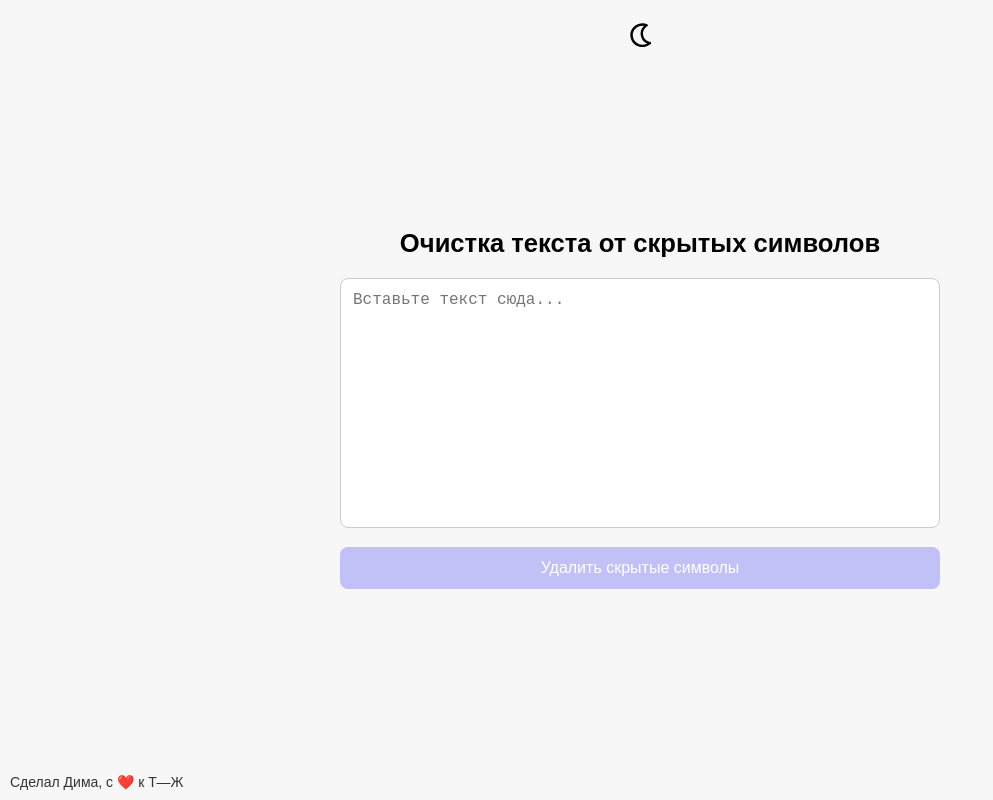
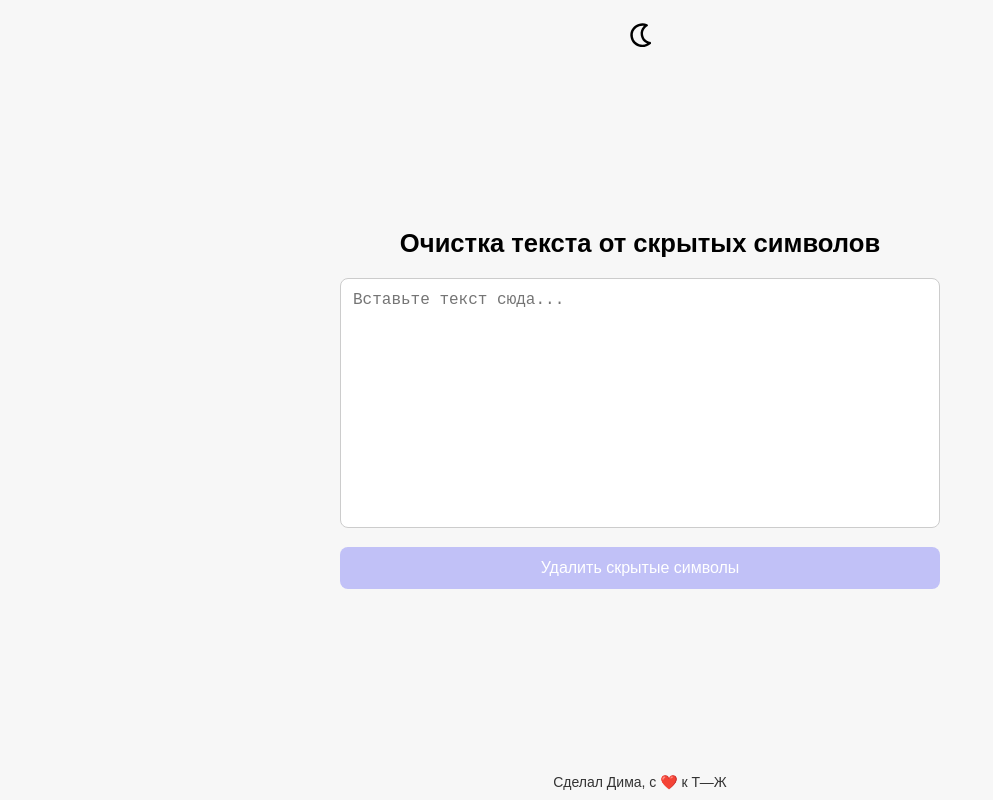
Before and after one commit to dmitry8/clean-text, a plain HTML site: page index.html in a window 1280 px wide. Shown: the whole page, without its empty margins (0-993 px from the left). Drawn offline with Linux system fonts and the light colour scheme.

Commit message:
Fix HTML encoding issues in index.html

```diff
--- a/index.html
+++ b/index.html
@@ -139,11 +139,12 @@ body.dark button.action-btn:hover:not(:disabled) { background-color: #7380e0; }
 
 .theme-toggle:hover svg { transform: scale(1.1); }
 
-/* подпись внизу слева */
+/* подпись внизу по центру */
 .footer-text {
     position: fixed;
     bottom: 10px;
-    left: 10px;
+    left: 50%;
+    transform: translateX(-50%);
     font-size: 14px;
     color: #333;
     transition: color 0.3s;
@@ -236,7 +237,6 @@ function copyText() {
     textarea.select();
     navigator.clipboard.writeText(textarea.value);
 
-    // fade переключение текста на эмодзи
     textSpan.style.opacity = '0';
     emojiSpan.style.opacity = '1';
 
```
